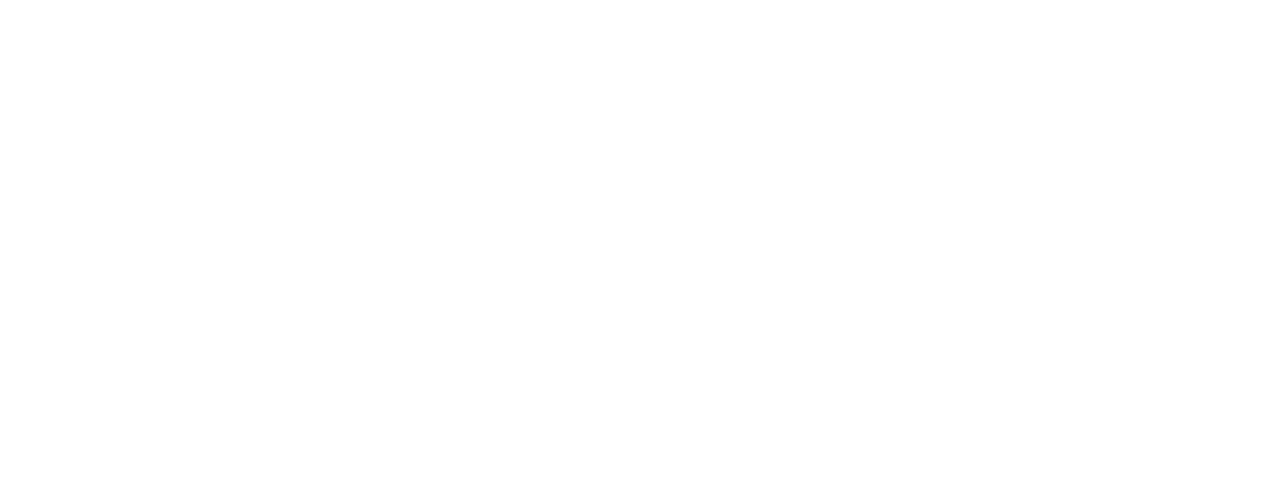
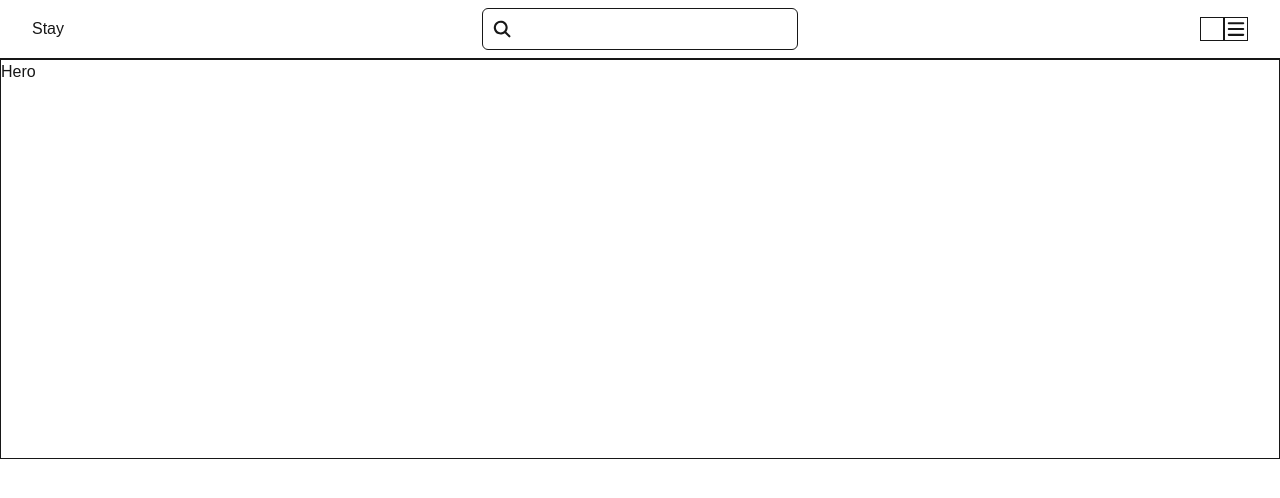
Before and after one commit to gabrielricrey/frontend, a Next.js app: page / in a window 1280 px wide. Shown: the top 498 px of the page. Built offline with nearby package versions, Linux system fonts and the light colour scheme.

Commit message:
Add Navbar and Hero components; update layout structure

```diff
--- a/src/app/layout.tsx
+++ b/src/app/layout.tsx
@@ -1,6 +1,8 @@
 import type { Metadata } from "next";
 import { Geist, Geist_Mono } from "next/font/google";
 import BottomNav from "@/components/BottomNav";
+import Navbar from "@/components/Navbar";
+import Hero from "@/components/Hero";
 import "./globals.css";
 
 const geistSans = Geist({
@@ -28,6 +30,8 @@
       <body
         className={`${geistSans.variable} ${geistMono.variable} antialiased`}
       >
+        <Navbar />
+        <Hero />
         {children}
         <BottomNav />
       </body>
--- a/src/components/BottomNav.tsx
+++ b/src/components/BottomNav.tsx
@@ -2,7 +2,7 @@
 
 const BottomNav = () => {
     return (
-        <div className="sm:hidden flex absolute bottom-0 w-full justify-around p-2 border-t">
+        <div className="md:hidden flex absolute bottom-0 w-full justify-around p-2 border-t">
             <div className="flex flex-col items-center">
                 <MagnifyingGlassIcon className="size-6" />
                 <p>Explore</p>
--- /dev/null
+++ b/src/components/Hero.tsx
@@ -0,0 +1,9 @@
+
+
+const Hero = () => {
+    return (
+        <div className="hidden sm:block border h-[50vh]">Hero</div>
+    )
+}
+
+export default Hero
--- /dev/null
+++ b/src/components/Navbar.tsx
@@ -0,0 +1,19 @@
+import { MagnifyingGlassIcon, Bars3Icon } from "@heroicons/react/16/solid"
+
+const Navbar = () => {
+    return (
+        <div className="w-full border-b flex justify-center p-2 relative">
+            <a href="#" className="absolute left-8 top-1/2 transform -translate-y-1/2">Stay</a>
+            <div className="w-3/4 flex lg:w-1/4 border rounded-md p-2">
+                <MagnifyingGlassIcon className="size-6" />
+                <input type="text" className="w-full text-center" />
+            </div>
+            <div className="absolute right-8 top-1/2 transform -translate-y-1/2 flex">
+                <div className="size-6 border"></div>
+                <Bars3Icon className="size-6 border" />
+            </div>
+        </div>
+    )
+}
+
+export default Navbar
```
